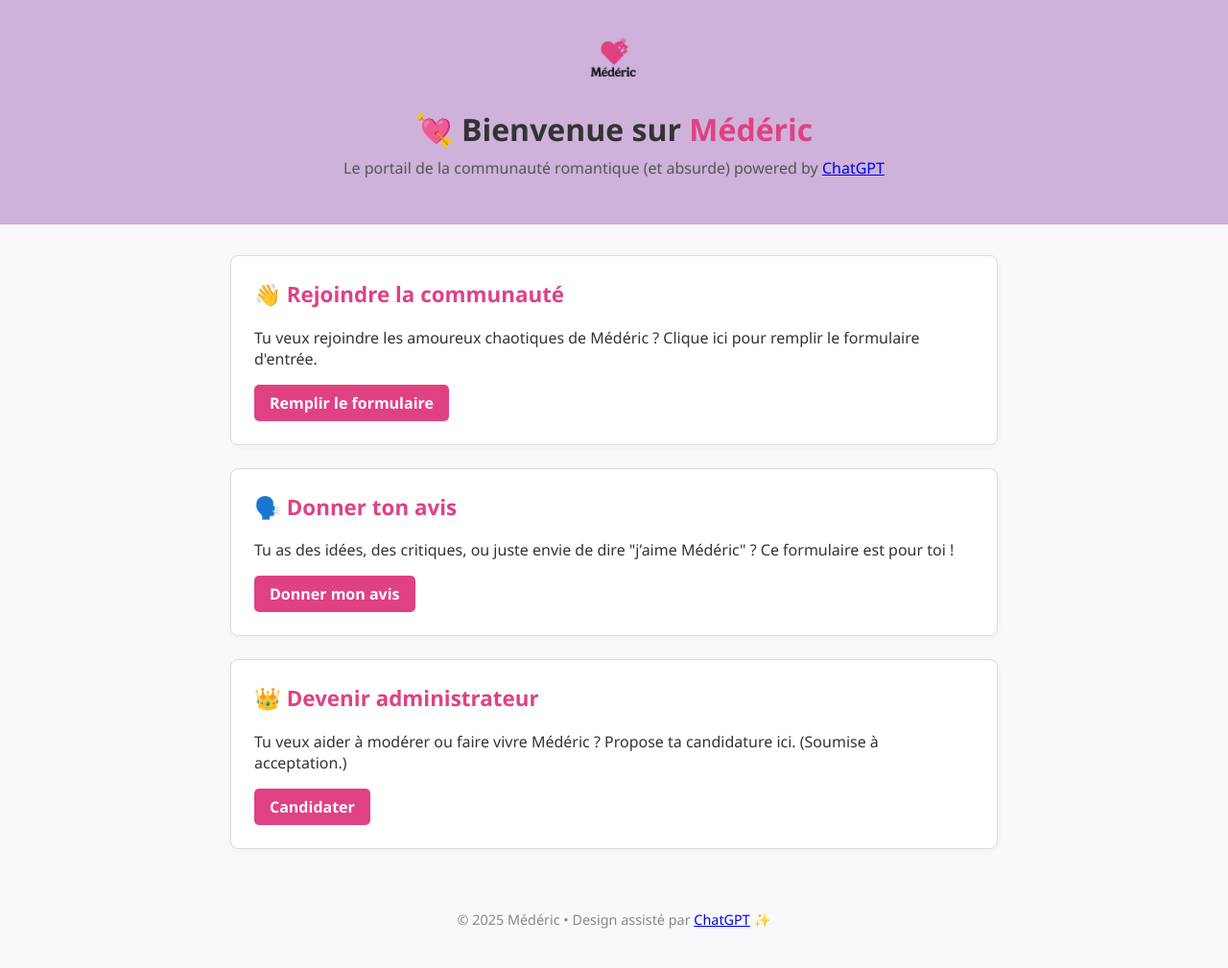
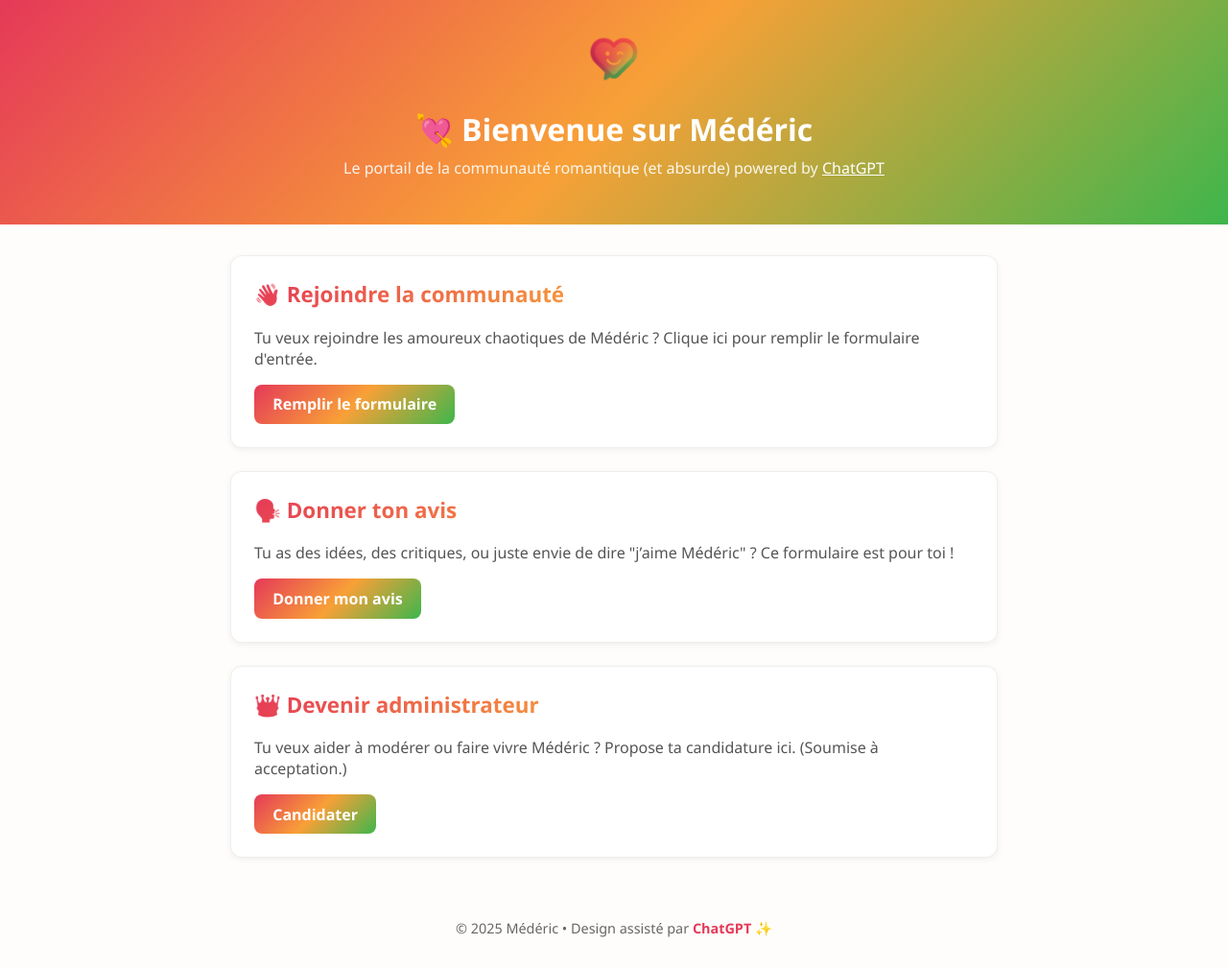
Before and after one commit to chepa612/chepa612.github.io, a plain HTML site: page index.html in a window 1280 px wide. Shown: the whole page at 96% size. Drawn offline with Linux system fonts and the light colour scheme.

Commit message:
Redesign with new logo

```diff
--- a/index.html
+++ b/index.html
@@ -1,22 +1,24 @@
 <!DOCTYPE html>
 <html lang="fr">
+
 <head>
   <meta charset="UTF-8" />
   <meta name="viewport" content="width=device-width, initial-scale=1.0" />
   <title>Médéric - Portail de la communauté</title>
-  <link rel="icon" type="image/jpeg" href="WhatsApp Image 2025-07-07 à 17.57.52_208f4f69.jpg" />
+  <link rel="icon" type="image/png" href="logo_mederic_icon.png" />
   <style>
     body {
       margin: 0;
       font-family: 'Segoe UI', sans-serif;
-      background-color: #f9f8fb;
+      background-color: #fffdfb;
       color: #333;
     }
 
     header {
-      background-color: #ceb2da;
+      background: linear-gradient(135deg, #e53958, #f8a037, #3eb64c);
       padding: 2rem 1rem;
       text-align: center;
+      color: white;
     }
 
     header h1 {
@@ -27,7 +29,7 @@
     header p {
       font-size: 1rem;
       margin-top: 0.5rem;
-      color: #555;
+      color: rgba(255, 255, 255, 0.9);
     }
 
     .container {
@@ -38,11 +40,11 @@
 
     .card {
       background: #fff;
-      border: 1px solid #ddd;
-      border-radius: 8px;
+      border: 1px solid #eee;
+      border-radius: 12px;
       padding: 1.5rem;
       margin-bottom: 1.5rem;
-      box-shadow: 0 2px 6px rgba(0,0,0,0.04);
+      box-shadow: 0 2px 6px rgba(0, 0, 0, 0.06);
       transition: transform 0.2s ease;
     }
 
@@ -53,33 +55,42 @@
     .card h2 {
       margin-top: 0;
       font-size: 1.4rem;
-      color: #e04183;
+      background: linear-gradient(135deg, #e53958, #f8a037, #3eb64c);
+      -webkit-background-clip: text;
+      -webkit-text-fill-color: transparent;
     }
 
     .card p {
       margin-bottom: 1rem;
+      color: #555;
     }
 
     .card a {
       display: inline-block;
-      padding: 0.5rem 1rem;
-      background: #e04183;
+      padding: 0.6rem 1.2rem;
+      background: linear-gradient(135deg, #e53958, #f8a037, #3eb64c);
       color: white;
       text-decoration: none;
-      border-radius: 5px;
+      border-radius: 8px;
       font-weight: bold;
-      transition: background 0.3s;
+      transition: opacity 0.3s;
     }
 
     .card a:hover {
-      background: #861b6c;
+      opacity: 0.8;
     }
 
     footer {
       text-align: center;
       font-size: 0.9rem;
-      color: #888;
+      color: #666;
       padding: 2rem 1rem;
+    }
+
+    footer a {
+      color: #e53958;
+      text-decoration: none;
+      font-weight: bold;
     }
 
     @media (max-width: 600px) {
@@ -93,11 +104,13 @@
     }
   </style>
 </head>
+
 <body>
   <header>
-    <img src="WhatsApp Image 2025-07-07 à 17.57.52_208f4f69.jpg" alt="Logo Médéric" style="height: 60px; margin-bottom: 1rem;" />
-    <h1>💘 Bienvenue sur <span style="color: #e04183;">Médéric</span></h1>
-    <p>Le portail de la communauté romantique (et absurde) powered by <a href="chatgpt.com">ChatGPT</a></p>
+    <img src="logo_mederic_icon.png" alt="Logo Médéric" style="height: 60px; margin-bottom: 1rem;" />
+    <h1>💘 Bienvenue sur Médéric</h1>
+    <p>Le portail de la communauté romantique (et absurde) powered by <a href="chatgpt.com"
+        style="color: white;">ChatGPT</a></p>
   </header>
 
   <div class="container">
@@ -117,7 +130,8 @@
     <div class="card">
       <h2>👑 Devenir administrateur</h2>
       <p>Tu veux aider à modérer ou faire vivre Médéric ? Propose ta candidature ici. (Soumise à acceptation.)</p>
-      <a href="https://docs.google.com/forms/d/e/1FAIpQLSedsd-FmtS0OTLUZqItx76oe99vYMwW_QhQriTg9LxJUlkdiw/viewform?usp=header" target="_blank">Candidater</a>
+      <a href="https://docs.google.com/forms/d/e/1FAIpQLSedsd-FmtS0OTLUZqItx76oe99vYMwW_QhQriTg9LxJUlkdiw/viewform?usp=header"
+        target="_blank">Candidater</a>
     </div>
 
   </div>
@@ -126,4 +140,5 @@
     © 2025 Médéric • Design assisté par <a href="chatgpt.com">ChatGPT</a> ✨
   </footer>
 </body>
+
 </html>
```
Also changed, not shown: logo_mederic.png (added), logo_mederic_icon.png (added).
